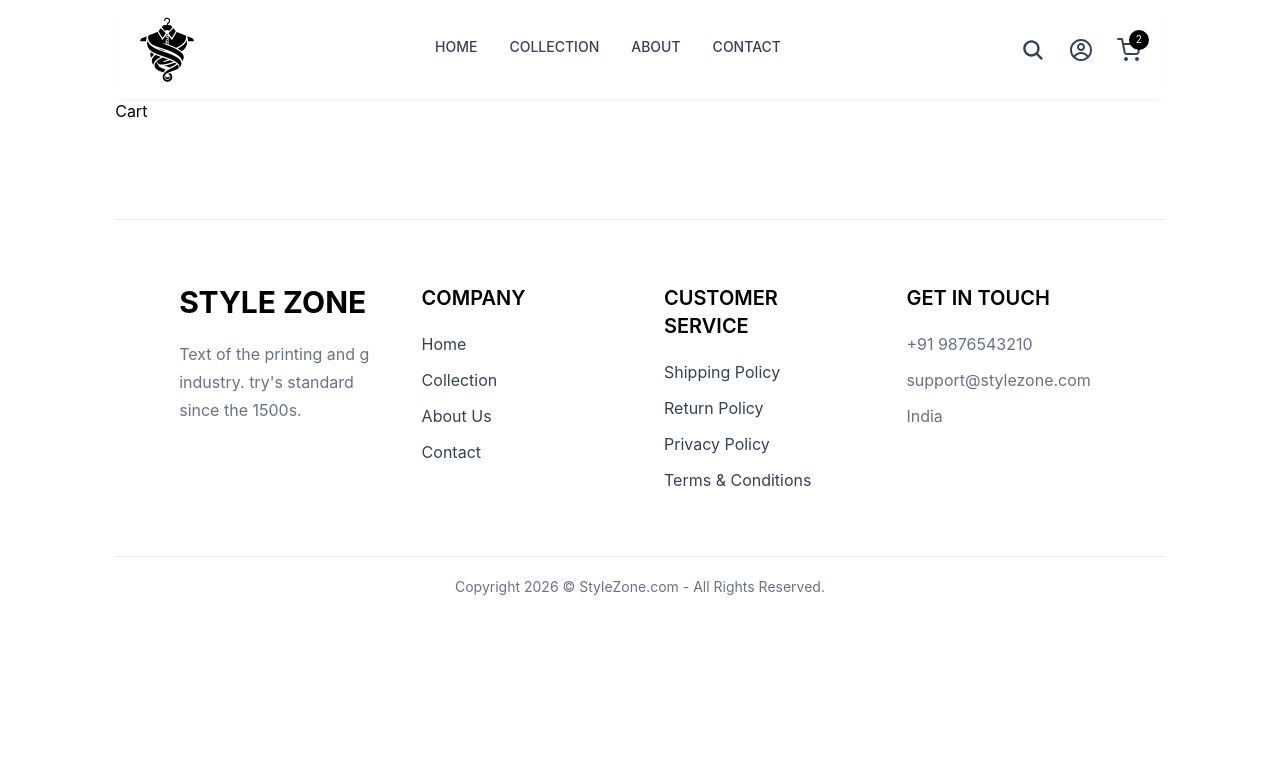
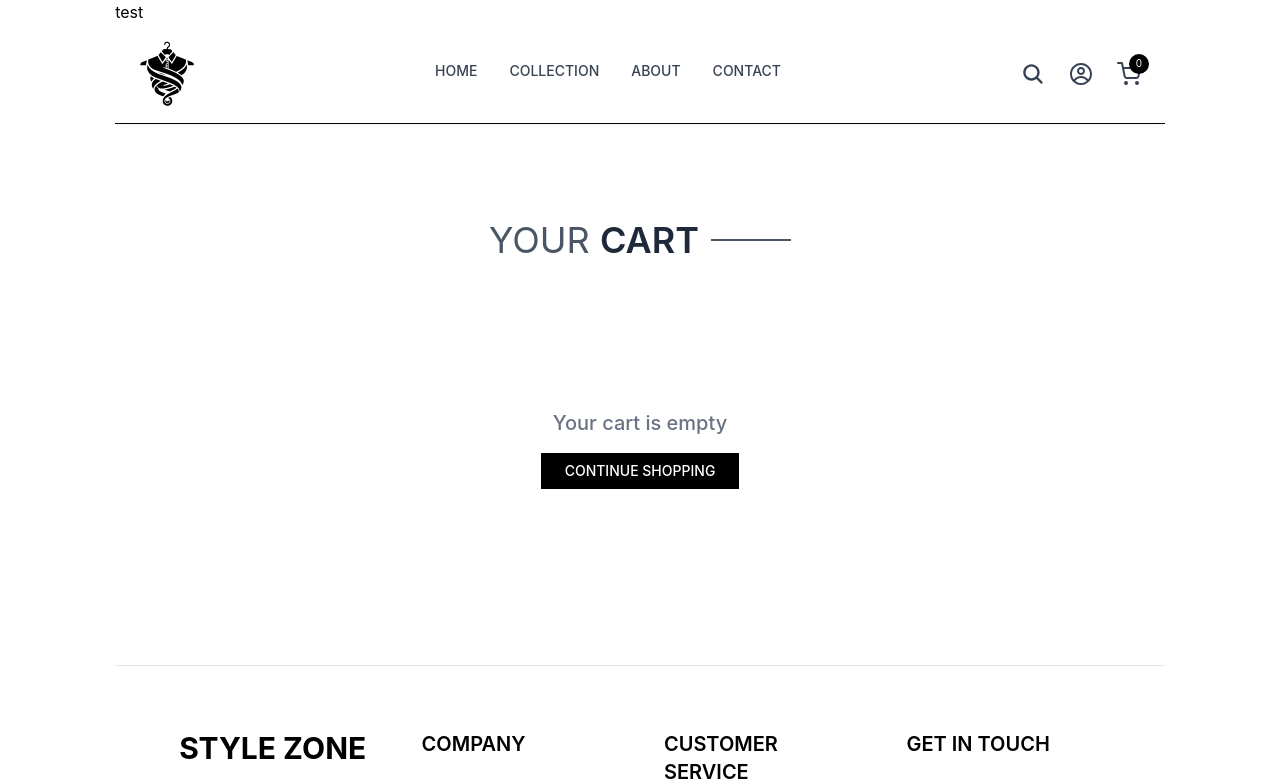
Before and after one commit to Adarsh0278/Style-Zone-Ecommerce, a React (Vite) app in the folder frontend/: page /cart in a window 1280 px wide. Shown: the top 782 px of the page. Built offline with nearby package versions, Linux system fonts and the light colour scheme.

Commit message:
impliment add to cart and make cart page

```diff
--- a/frontend/src/App.jsx
+++ b/frontend/src/App.jsx
@@ -14,11 +14,15 @@ import Navbar from './components/Navbar'
 import Footer from './components/Footer'
 import SearchBar from './components/SearchBar'
 import NotFound from './pages/NotFound'
+import ScrollToTop from './components/ScrollToTop'
+import Test from './pages/Test'
 
 
 function App() {
   return (
     <div className="px-4 sm:px-[5vw] md:px-[7vw] lg:px-[9vw]">
+      <Test />
+      <ScrollToTop />
       <Navbar />
       <SearchBar />
       <Routes>
--- a/frontend/src/components/LatestCollection.jsx
+++ b/frontend/src/components/LatestCollection.jsx
@@ -22,7 +22,7 @@ function LatestCollection() {
         {
           latestProducts.map((product, index) => (
             <ProductItem key={index}
-            id={product.id}
+            id={product._id}
             title={product.title}
             price={product.price}
             image={product.image} />
--- a/frontend/src/components/Navbar.jsx
+++ b/frontend/src/components/Navbar.jsx
@@ -11,7 +11,8 @@ import { ShopContext } from '../context/ShopContext';
 function Navbar() {
 
   const [isMenuOpen, setIsMenuOpen] = useState(false);
-  const { setSearchResults } = useContext(ShopContext);
+  const { setSearchResults, getCartCount } = useContext(ShopContext);
+
 
   const navLinks = [
     { name: "HOME", path: "/" },
@@ -105,7 +106,7 @@ function Navbar() {
             <FiShoppingCart className='text-2xl cursor-pointer hover:text-black transition' />
 
             <span className='absolute -top-2 -right-2 bg-black text-white text-[10px] w-5 h-5 rounded-full flex items-center justify-center'>
-              2
+              {getCartCount()}
             </span>
 
           </Link>
--- /dev/null
+++ b/frontend/src/components/ScrollToTop.jsx
@@ -0,0 +1,14 @@
+import React from 'react'
+import { useEffect } from 'react';
+import { useLocation } from 'react-router-dom';
+
+function ScrollToTop() {
+    const { pathname } = useLocation();
+
+    useEffect(() =>{
+        window.scrollTo(0, 0);
+    }, [pathname]);
+  return null;
+}
+
+export default ScrollToTop
--- a/frontend/src/context/ShopContext.jsx
+++ b/frontend/src/context/ShopContext.jsx
@@ -1,5 +1,6 @@
 import React, { createContext, useState } from 'react';
 import productsItems from '../assets/productsItems';
+import { toast } from 'react-toastify';
 
 export const ShopContext = createContext();
 
@@ -9,6 +10,59 @@ const ShopProvider = (props) => {
     const [searchTerm, setSearchTerm] = useState('');
     const [searchResults, setSearchResults] = useState(false);
 
+    const [cartItems, setCartItems] = useState({});
+
+    const addToCart = async (itemId, size) => {
+        if (!size) {
+            toast.error('Please select a product size');
+            return;
+        }
+
+        let cartData = structuredClone(cartItems);
+
+        if (cartData[itemId]) {
+            if (cartData[itemId][size]) {
+                cartData[itemId][size] += 1;
+            } else {
+                cartData[itemId][size] = 1;
+            }
+        } else {
+            cartData[itemId] = {};
+            cartData[itemId][size] = 1;
+        }
+
+        setCartItems(cartData);
+        toast.success('Item added to cart!');
+    };
+
+    const getCartCount = () => {
+        let totalCount = 0;
+        for (const items in cartItems) {
+            for (const item in cartItems[items]) {
+                if (cartItems[items][item] > 0) {
+                    totalCount += cartItems[items][item];
+                }
+            }
+        }
+        return totalCount;
+    }
+
+    const updateQuantity = async (itemId, size, quantity) => {
+    let cartData = structuredClone(cartItems);
+
+    if (quantity === 0) {
+        delete cartData[itemId][size];
+        // Clean up the item ID if it has no more sizes selected
+        if (Object.keys(cartData[itemId]).length === 0) {
+            delete cartData[itemId];
+        }
+    } else {
+        cartData[itemId][size] = quantity;
+    }
+
+    setCartItems(cartData);
+};
+
     const value = {
         productsItems,
         currency,
@@ -17,6 +71,10 @@ const ShopProvider = (props) => {
         setSearchTerm,
         searchResults,
         setSearchResults,
+        cartItems,
+        addToCart,
+        getCartCount,
+        updateQuantity
     };
 
     return (
--- a/frontend/src/pages/Cart.jsx
+++ b/frontend/src/pages/Cart.jsx
@@ -1,9 +1,153 @@
-import React from 'react'
+import React, { useContext, useEffect, useState } from 'react';
+import { ShopContext } from '../context/ShopContext';
+import Title from '../components/Title';
+import { FiTrash2 } from 'react-icons/fi';
+import { useNavigate } from 'react-router-dom';
 
 function Cart() {
+  const { productsItems, currency, deliveryFee, cartItems, updateQuantity } = useContext(ShopContext);
+  const [cartData, setCartData] = useState([]);
+  const navigate = useNavigate();
+
+  // Restructure the nested cartItems object into a simple array for clean rendering
+  useEffect(() => {
+    const tempData = [];
+    for (const itemId in cartItems) {
+      for (const size in cartItems[itemId]) {
+        if (cartItems[itemId][size] > 0) {
+          tempData.push({
+            _id: itemId,
+            size: size,
+            quantity: cartItems[itemId][size]
+          });
+        }
+      }
+    }
+    setCartData(tempData);
+  }, [cartItems]);
+
+  // Calculate Subtotal dynamically
+  const getSubtotal = () => {
+    let subtotal = 0;
+    cartData.forEach((item) => {
+      const productInfo = productsItems.find((p) => p._id === item._id);
+      if (productInfo) {
+        subtotal += productInfo.price * item.quantity;
+      }
+    });
+    return subtotal;
+  };
+
+  const subtotal = getSubtotal();
+
   return (
-    <div>Cart</div>
-  )
+    <div className="border-t pt-14">
+      {/* Title Section */}
+      <div className="text-2xl mb-3">
+        <Title text1={"YOUR"} text2={"CART"} />
+      </div>
+
+      {/* Cart Items List */}
+      <div>
+        {cartData.length === 0 ? (
+          <div className="text-center py-20 text-gray-500">
+            <p className="text-xl font-medium">Your cart is empty</p>
+            <button
+              onClick={() => navigate('/collection')}
+              className="mt-4 bg-black text-white px-6 py-2 text-sm uppercase font-medium hover:bg-gray-800 transition"
+            >
+              Continue Shopping
+            </button>
+          </div>
+        ) : (
+          cartData.map((item, index) => {
+            // Match stored ID with actual product data
+            const productData = productsItems.find((p) => p._id === item._id);
+
+            if (!productData) return null;
+
+            return (
+              <div
+                key={index}
+                className="py-4 border-t border-b text-gray-700 grid grid-cols-[4fr_0.5fr_0.5fr] sm:grid-cols-[4fr_2fr_0.5fr] items-center gap-4"
+              >
+                {/* Product Info (Image, Title, Price, Size) */}
+                <div className="flex items-start gap-6">
+                  <img
+                    src={productData.image[0]}
+                    alt={productData.name}
+                    className="w-16 sm:w-20 object-cover"
+                  />
+                  <div>
+                    <p className="text-xs sm:text-lg font-medium text-gray-900">{productData.name}</p>
+                    <div className="flex items-center gap-5 mt-2 text-sm text-gray-600">
+                      <p>{currency}{productData.price}</p>
+                      <p className="px-2 sm:px-3 sm:py-1 border bg-slate-50 font-semibold">{item.size}</p>
+                    </div>
+                  </div>
+                </div>
+
+                {/* Quantity Editor Input */}
+                <input
+                  type="number"
+                  min={1}
+                  defaultValue={item.quantity}
+                  onChange={(e) => {
+                    const value = Number(e.target.value);
+                    if (value > 0) {
+                      updateQuantity(item._id, item.size, value);
+                    }
+                  }}
+                  className="border max-w-10 sm:max-w-20 px-1 sm:px-2 py-1 text-center outline-none rounded"
+                />
+
+                {/* Remove Item Button */}
+                <FiTrash2
+                  onClick={() => updateQuantity(item._id, item.size, 0)}
+                  className="w-5 h-5 cursor-pointer text-gray-400 hover:text-red-500 transition-colors justify-self-center sm:justify-self-end"
+                />
+              </div>
+            );
+          })
+        )}
+      </div>
+
+      {/* Checkout and Order Summary Panel */}
+      {cartData.length > 0 && (
+        <div className="flex justify-end my-20">
+          <div className="w-full sm:w-[450px]">
+            <div className="text-2xl">
+              <Title text1={"CART"} text2={"TOTALS"} />
+            </div>
+
+            <div className="flex flex-col gap-2 mt-4 text-sm">
+              <div className="flex justify-between border-b pb-2">
+                <p>Subtotal</p>
+                <p>{currency}{subtotal.toFixed(2)}</p>
+              </div>
+              <div className="flex justify-between border-b pb-2">
+                <p>Shipping Fee</p>
+                <p>{currency}{deliveryFee.toFixed(2)}</p>
+              </div>
+              <div className="flex justify-between font-bold text-base pt-2">
+                <p>Total</p>
+                <p>{currency}{(subtotal + deliveryFee).toFixed(2)}</p>
+              </div>
+            </div>
+
+            <div className="w-full text-end mt-8">
+              <button
+                onClick={() => navigate('/place-order')}
+                className="bg-black text-white text-sm my-8 px-8 py-3 uppercase font-medium hover:bg-gray-800 transition"
+              >
+                Proceed To Checkout
+              </button>
+            </div>
+          </div>
+        </div>
+      )}
+    </div>
+  );
 }
 
-export default Cart
+export default Cart;
--- a/frontend/src/pages/Products.jsx
+++ b/frontend/src/pages/Products.jsx
@@ -5,13 +5,14 @@ import { useParams } from 'react-router-dom'
 import { ShopContext } from '../context/ShopContext'
 
 function Products() {
-  const { productsItems } = useContext(ShopContext)
   const { productId } = useParams()
 
   const [productData, setProductData] = useState(null)
   const [mainImage, setMainImage] = useState('')
   const [selectedSize, setSelectedSize] = useState('')
   const [activeTab, setActiveTab] = useState('description')
+  const {productsItems, addItemToCart} = useContext(ShopContext)
+  const { addToCart } = useContext(ShopContext)
 
   useEffect(() => {
     if (productsItems && productsItems.length > 0) {
@@ -113,7 +114,9 @@ function Products() {
           </div>
 
           {/* Add to Cart Button */}
-          <button className="bg-black text-white px-8 py-3 text-sm font-medium active:bg-gray-700 mt-8 transition-colors">
+          <button className="bg-black text-white px-8 py-3 text-sm font-medium active:bg-gray-700 mt-8 transition-colors"
+          onClick={() => addToCart(productData._id, selectedSize)}
+          >
             ADD TO CART
           </button>
 
--- /dev/null
+++ b/frontend/src/pages/Test.jsx
@@ -0,0 +1,13 @@
+import React from 'react'
+import {useLocation} from 'react-router-dom'
+
+
+function Test() {
+    const location = useLocation();
+    console.log(location);
+  return (
+    <div>test</div>
+  )
+}
+
+export default Test
```
